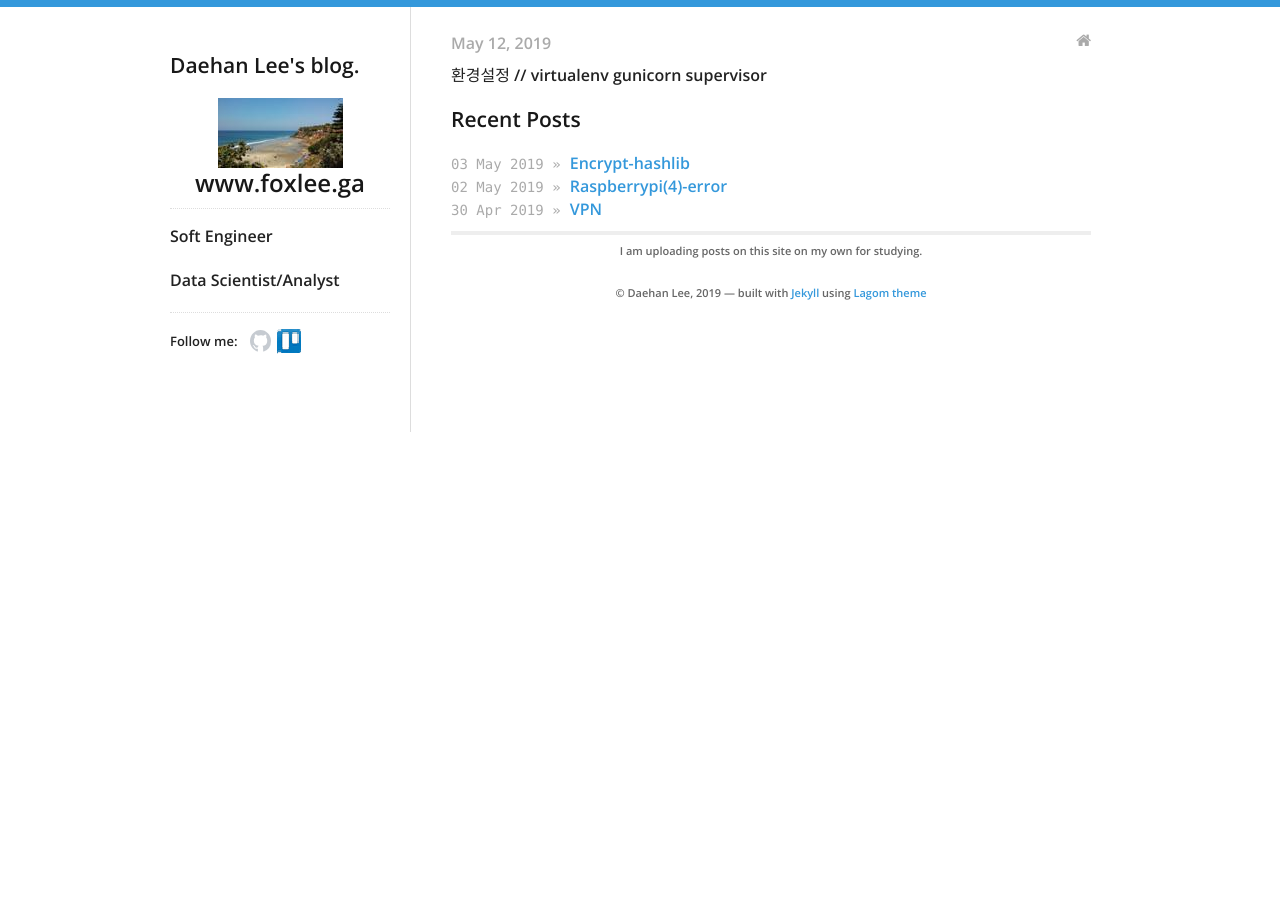
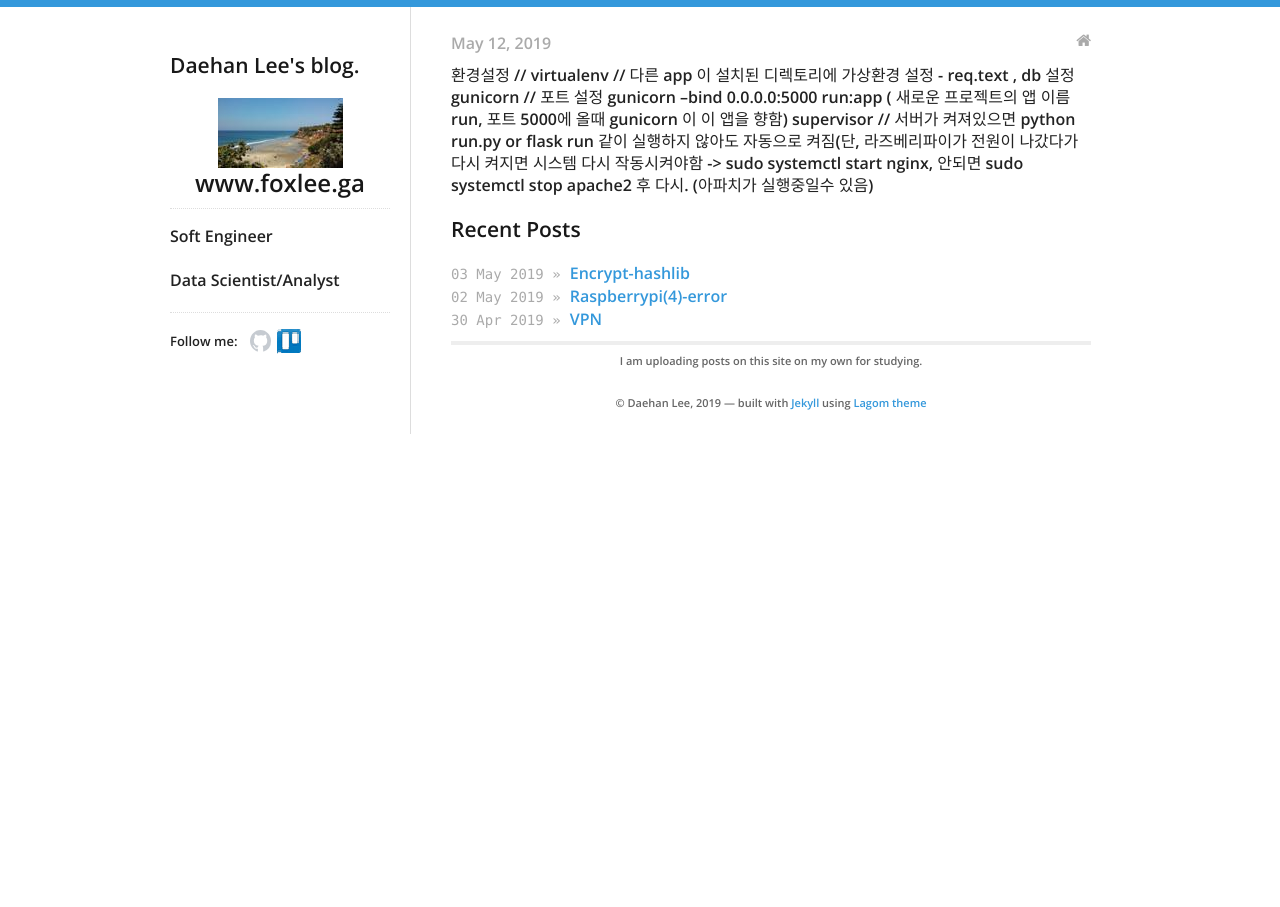
Before and after one commit to daehan0226/Study, a Jekyll site: the page built from _posts/2019-05-12-Subdomain.md, in a window 1280 px wide. Built offline with Jekyll 4.4.1, drawn with Linux system fonts in a browser that asks for light colours.

Commit message:
Update 2019-05-12-Subdomain.md

```diff
--- a/_posts/2019-05-12-Subdomain.md
+++ b/_posts/2019-05-12-Subdomain.md
@@ -5,6 +5,6 @@ categories:
 - blog
 ---
 환경설정 //
-virtualenv
-gunicorn
-supervisor
+virtualenv   // 다른 app 이 설치된 디렉토리에 가상환경 설정 - req.text , db 설정
+gunicorn     // 포트 설정 gunicorn --bind 0.0.0.0:5000 run:app   ( 새로운 프로젝트의 앱 이름 run, 포트 5000에 올때 gunicorn 이 이 앱을 향함)
+supervisor   // 서버가 켜져있으면 python run.py or flask run 같이 실행하지 않아도 자동으로 켜짐(단, 라즈베리파이가 전원이 나갔다가 다시 켜지면 시스템 다시 작동시켜야함 -> sudo systemctl start nginx, 안되면 sudo systemctl stop apache2 후 다시. (아파치가 실행중일수 있음)
```
